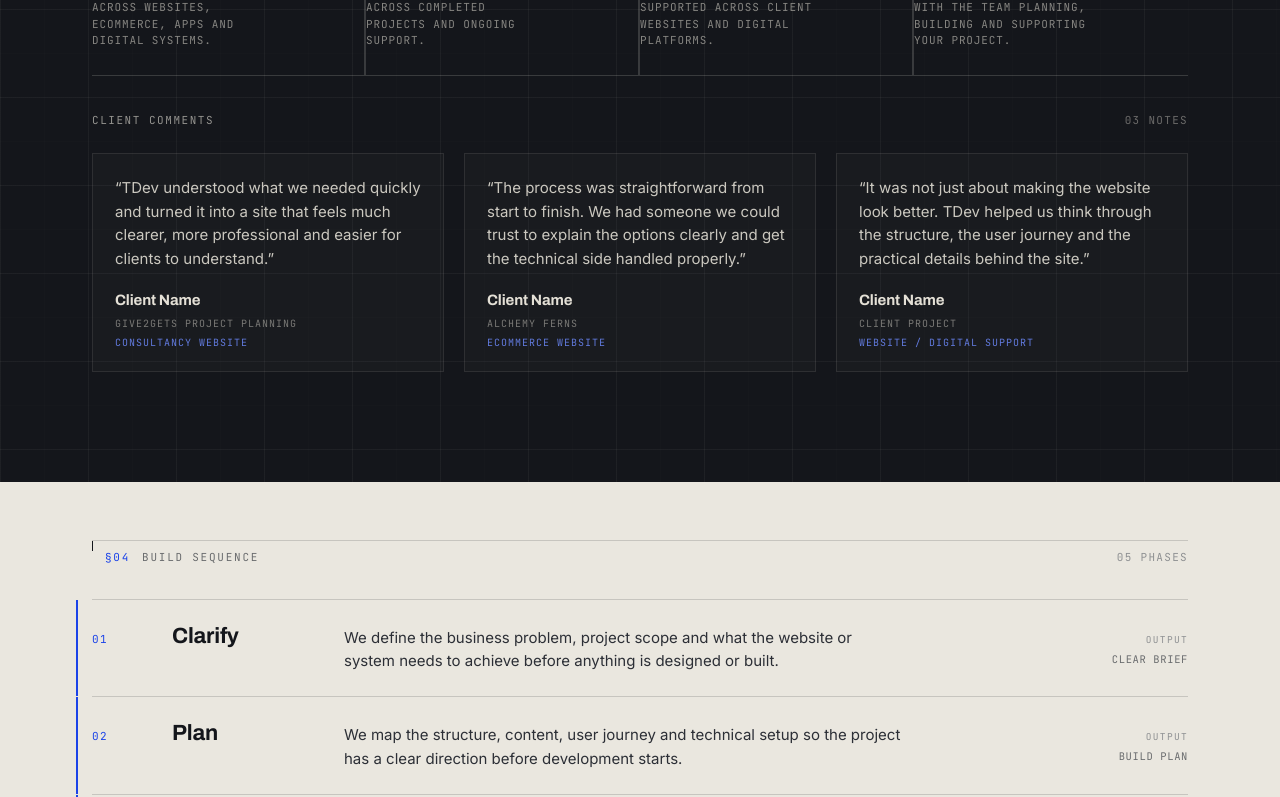
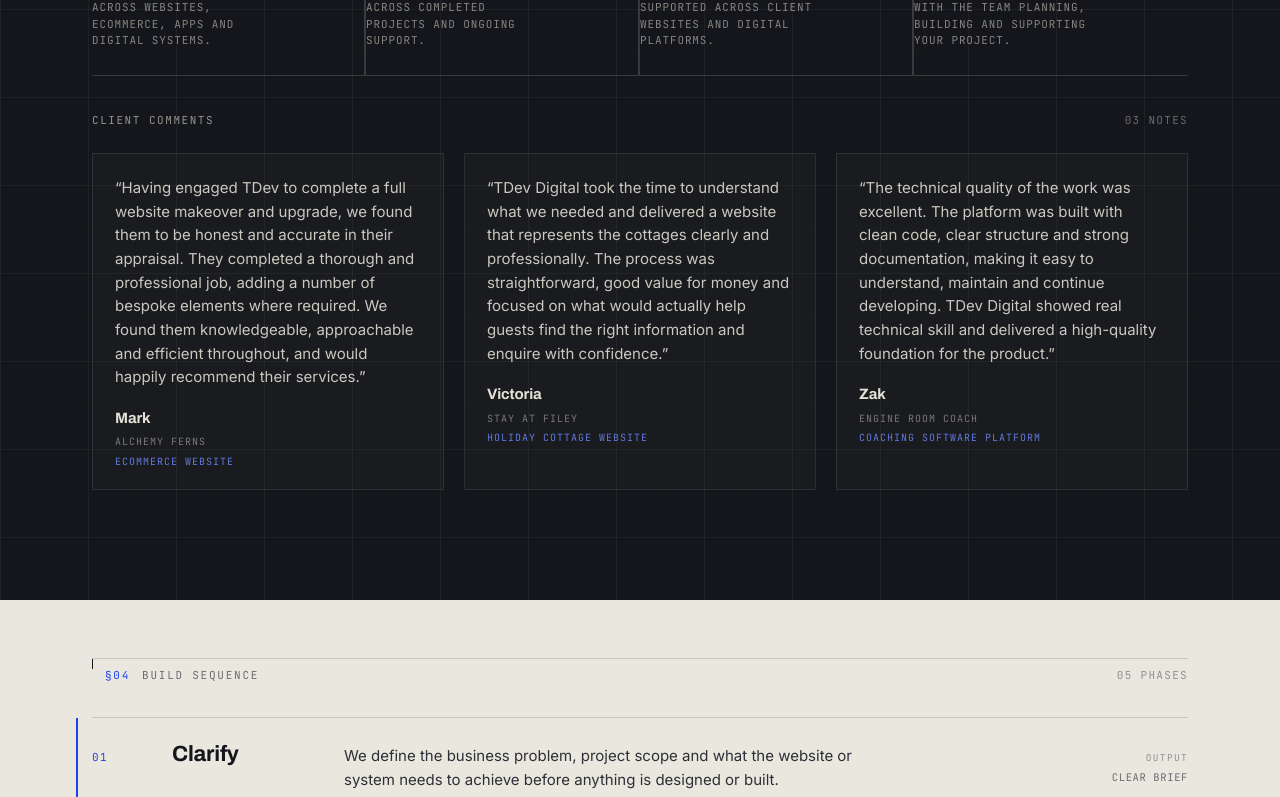
Before and after one commit to TowseDev/TDev-Portfolio, a Next.js app: page / in a window 1280 px wide. Shown: the part 3545-4342 px from the top of the page. Built offline with nearby package versions, Linux system fonts and the light colour scheme.

Commit message:
testimonials added

```diff
--- a/src/data/testimonials.ts
+++ b/src/data/testimonials.ts
@@ -3,45 +3,46 @@
 export type Testimonial = {
   id: string;
   quote: string;
-  name?: string;
-  business?: string;
+  name: string;
+  business: string;
   role?: string;
   projectType?: string;
   relatedProjectSlug?: string;
-  approvedForUse?: boolean;
+  approvedForUse: boolean;
   displayOrder: number;
 };
 
 export const testimonials: Testimonial[] = [
   {
-    id: "give2gets",
+    id: "alchemy-ferns-mark-taylor",
     quote:
-      "TDev understood what we needed quickly and turned it into a site that feels much clearer, more professional and easier for clients to understand.",
-    name: "Client Name",
-    business: "Give2Gets Project Planning",
-    projectType: "Consultancy website",
-    relatedProjectSlug: "give2gets-project-planning",
+      "Having engaged TDev to complete a full website makeover and upgrade, we found them to be honest and accurate in their appraisal. They completed a thorough and professional job, adding a number of bespoke elements where required. We found them knowledgeable, approachable and efficient throughout, and would happily recommend their services.",
+    name: "Mark",
+    business: "Alchemy Ferns",
+    projectType: "Ecommerce website",
+    relatedProjectSlug: "alchemy-ferns",
     approvedForUse: true,
     displayOrder: 1,
   },
   {
-    id: "alchemy-ferns",
+    id: "stay-at-filey-victoria",
     quote:
-      "The process was straightforward from start to finish. We had someone we could trust to explain the options clearly and get the technical side handled properly.",
-    name: "Client Name",
-    business: "Alchemy Ferns",
-    projectType: "Ecommerce website",
-    relatedProjectSlug: "alchemy-ferns",
+      "TDev Digital took the time to understand what we needed and delivered a website that represents the cottages clearly and professionally. The process was straightforward, good value for money and focused on what would actually help guests find the right information and enquire with confidence.",
+    name: "Victoria",
+    business: "Stay At Filey",
+    projectType: "Holiday cottage website",
+    relatedProjectSlug: "stay-at-filey",
     approvedForUse: true,
     displayOrder: 2,
   },
   {
-    id: "general",
+    id: "engine-room-coach-zak",
     quote:
-      "It was not just about making the website look better. TDev helped us think through the structure, the user journey and the practical details behind the site.",
-    name: "Client Name",
-    business: "Client project",
-    projectType: "Website / digital support",
+      "The technical quality of the work was excellent. The platform was built with clean code, clear structure and strong documentation, making it easy to understand, maintain and continue developing. TDev Digital showed real technical skill and delivered a high-quality foundation for the product.",
+    name: "Zak",
+    business: "Engine Room Coach",
+    projectType: "Coaching software platform",
+    relatedProjectSlug: "engine-room-coach",
     approvedForUse: true,
     displayOrder: 3,
   },
@@ -49,6 +50,6 @@ export const testimonials: Testimonial[] = [
 
 export function getApprovedTestimonials(): Testimonial[] {
   return testimonials
-    .filter((testimonial) => testimonial.approvedForUse !== false)
+    .filter((testimonial) => testimonial.approvedForUse)
     .sort((a, b) => a.displayOrder - b.displayOrder);
 }
```
